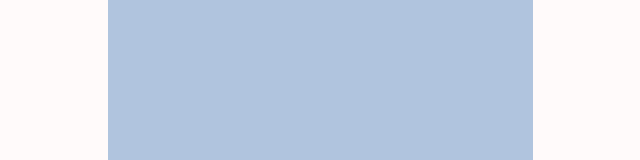
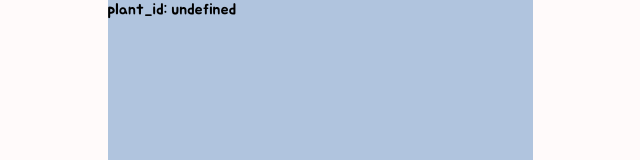
Before and after one commit to codestates/budbuddy, a React (Create React App) app in the folder client/: page /write/list in a window 1280 px wide. Shown: the top 160 px of the page, without its empty margins (320-960 px from the left). Built offline with nearby package versions, Linux system fonts and the light colour scheme.

Commit message:
Feat: 식물 일지 목록 보기 페이지 1차 (라우팅만 구현)

```diff
--- a/client/src/App.js
+++ b/client/src/App.js
@@ -13,6 +13,7 @@ import Story from "./pages/Story";
 import Daily from "./pages/Daily";
 import Album from "./pages/Album";
 import Write from "./pages/Write";
+import DairyList from "./pages/DairyList";
 import Test from "./pages/Test";
 import Test2 from "./pages/Test2";
 import NavigationBar from "./components/NavigationBar";
@@ -49,6 +50,7 @@ const App = () => {
               <Route path="/story" element={<Story />} />
               <Route path="/daily" element={<Daily login={login} />} />
               <Route path="/write" element={<Write />} />
+              <Route path="/write/list" element={<DairyList />} />
               <Route path="/album" element={<Album />} />
               <Route path="/signup" element={<Signup />} />
               {login ? <Route path="/mypage" element={<Mypage login={login} />} /> : <Route path="/login" element={<Login setLogin={setLogin} />} />}
--- a/client/src/components/diary/Bud.js
+++ b/client/src/components/diary/Bud.js
@@ -86,20 +86,19 @@ export const Layout = styled.div`
 const Bud = ({ className, src, budName, date, plant_id }) => {
   const navigateSearch = useNavigateSearch();
   const goToWriteByName = () => navigateSearch("/write", { name: `${encodeURI(budName)}`, plant_id: `${plant_id}` });
-
-  function write() {
-    goToWriteByName();
-  }
+  const goToWriteListByPlantId = () => navigateSearch("/write/list", { plant_id: `${plant_id}` });
 
   return (
     <Layout className={className}>
       <div className="shell">
         <div className="hide">
-          <div className="text" onClick={write}>
+          <div className="text" onClick={goToWriteByName}>
             일지쓰기
           </div>
           <div className="text">앨범</div>
-          <div className="text">일지목록</div>
+          <div className="text" onClick={goToWriteListByPlantId}>
+            일지목록
+          </div>
         </div>
         <img className="coverImg" src={src} alt={`bg`} />
         <div className="budName">{budName}</div>
--- a/client/src/modules/hooks.js
+++ b/client/src/modules/hooks.js
@@ -1,7 +1,6 @@
 import { useEffect, useRef } from "react";
 import { useNavigate, createSearchParams } from "react-router-dom";
-import { useLocation } from "react-router-dom";
-const queryString = require("query-string");
+
 //리액트 컴포넌트 안에서 반복적으로 수행되는 무언가를 하고 싶을 때 쓰시면 됩니다.
 export function useInterval(callback, delay) {
   const savedCallback = useRef();
--- /dev/null
+++ b/client/src/pages/DairyList.js
@@ -0,0 +1,18 @@
+import React from "react";
+import styled from "styled-components";
+import { useLocation } from "react-router-dom";
+const qs = require("query-string");
+
+export const Layout = styled.div``;
+
+const DairyList = () => {
+  const { search } = useLocation();
+  const parsed = qs.parse(search);
+  const plant_id = decodeURI(parsed.plant_id);
+  return (
+    <Layout>
+      <div>{`plant_id: ${plant_id}`}</div>
+    </Layout>
+  );
+};
+export default DairyList;
--- a/client/src/pages/Write.js
+++ b/client/src/pages/Write.js
@@ -91,7 +91,6 @@ const Write = () => {
   const parsed = qs.parse(search);
   const budName = decodeURI(parsed.name);
   const plant_id = decodeURI(parsed.plant_id);
-  console.log(plant_id);
 
   function convertToggleData(toggle) {
     const tgArr = [];
```
